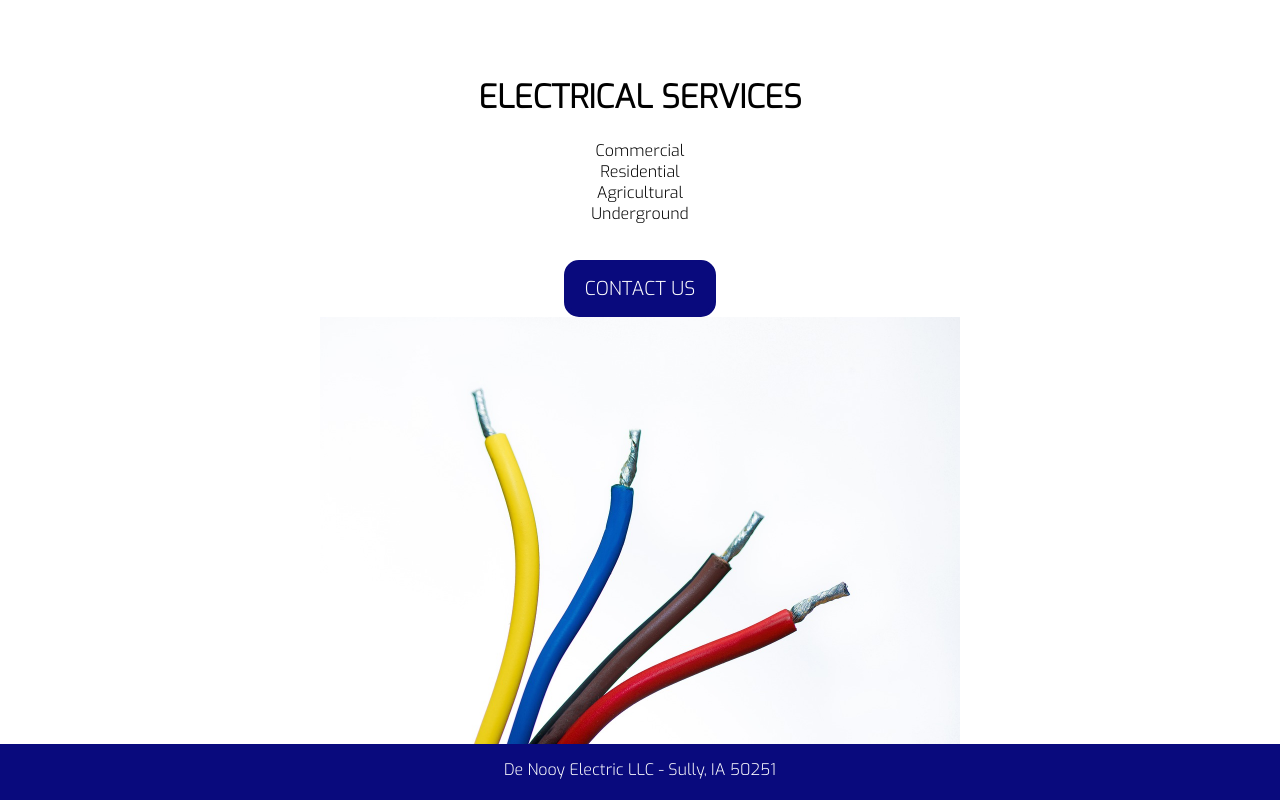
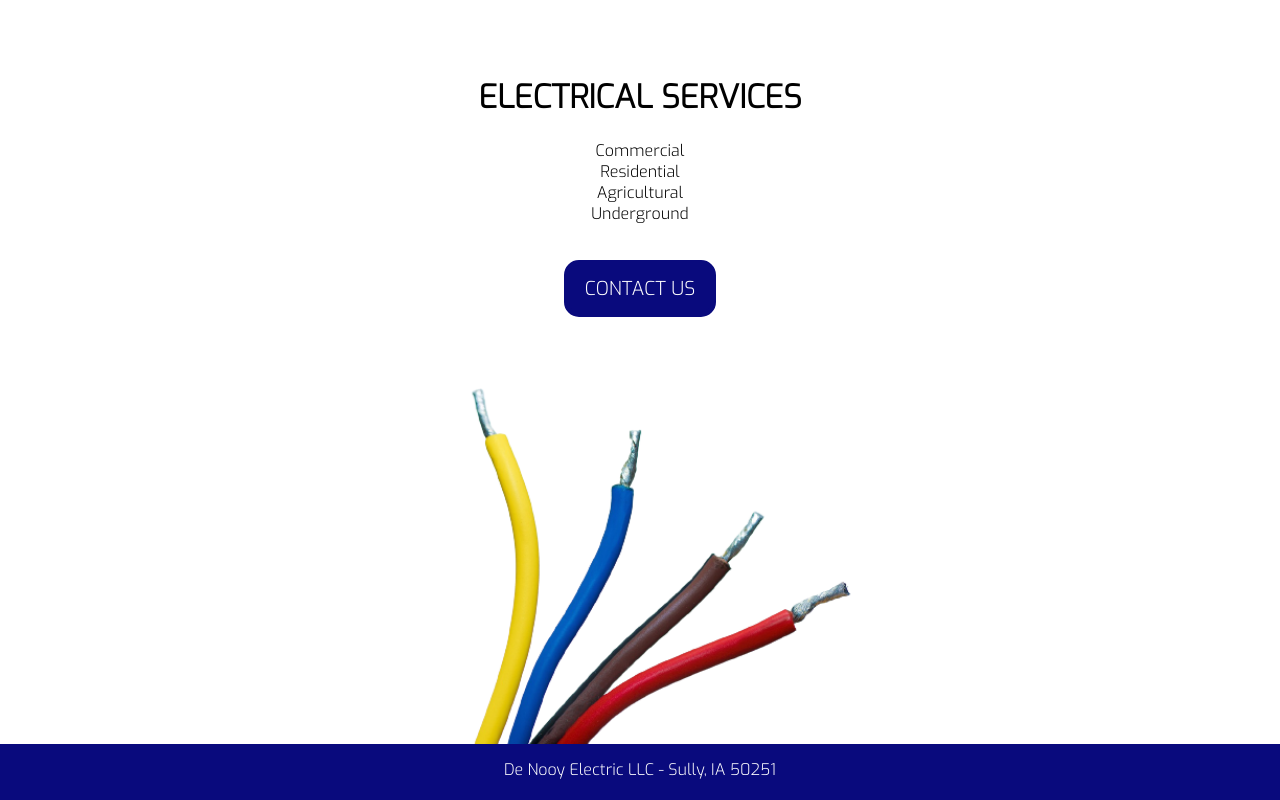
Before and after one commit to denooy/denooyelectric, a plain HTML site: page index.html in a window 1280 px wide. Shown: the part 585-1385 px from the top of the page. Drawn offline with Linux system fonts and the light colour scheme.

Commit message:
White out background of wires image

```diff
--- a/index.html
+++ b/index.html
@@ -33,7 +33,7 @@
         </div>
     </div>
 
-        <img class="wires" src="images/wiring.jpg" alt="Stripped Wires">
+        <img class="wires" src="images/4wire.png" alt="Stripped Wires">
         <footer><div class="footer">De Nooy Electric LLC - Sully, IA 50251</div></footer>
      </div>
     </div>
--- a/styles.css
+++ b/styles.css
@@ -60,7 +60,6 @@ button:hover {
     margin-right: auto;
     width: 50%;
     margin-top: 0%;
-    /* margin-bottom: -35%; */
 
 }
 
@@ -76,7 +75,6 @@ footer {
     bottom: 0;
     margin: 35% 0 0 0;
     padding: 0;
-    /* z-index: 99999;   */
 }
 
 .footer {
```
Also changed, not shown: images/4wire.png (added).
